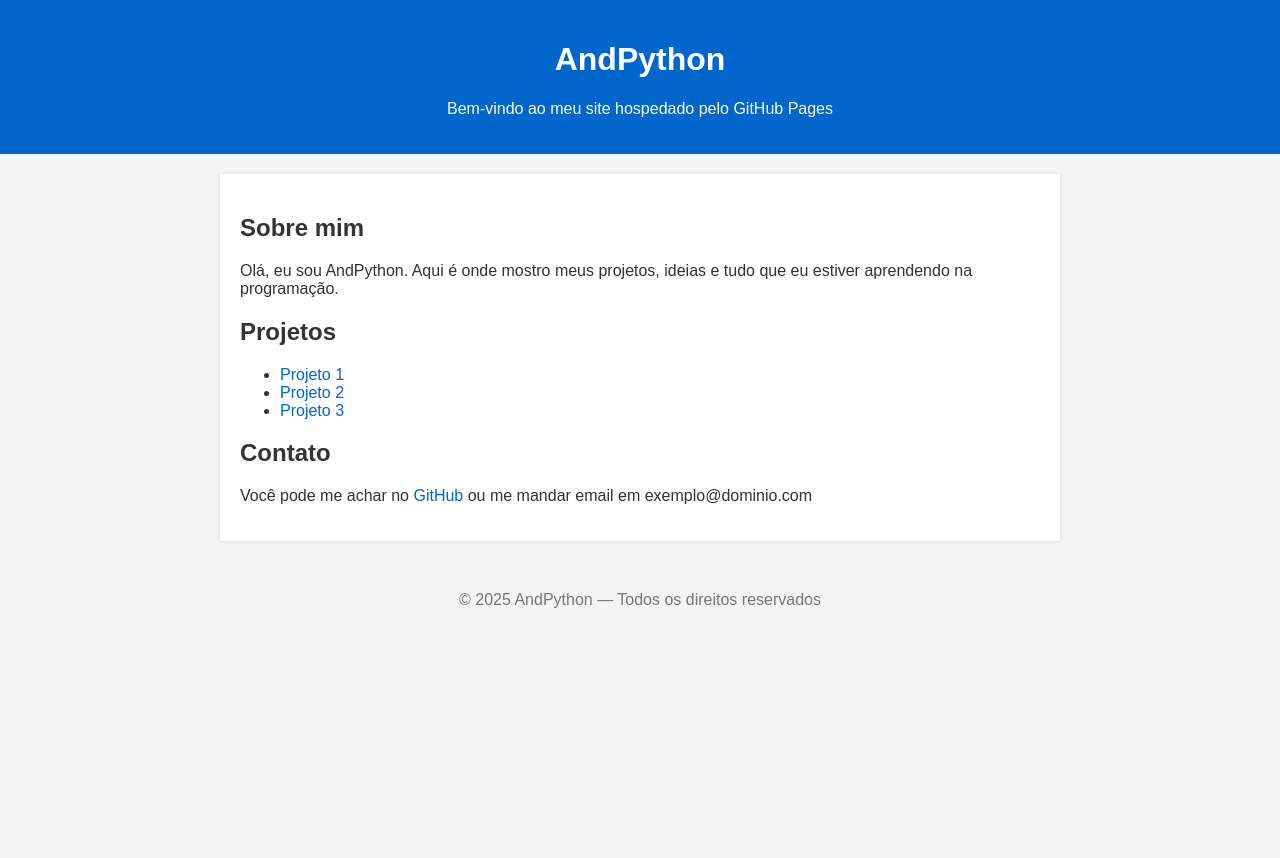
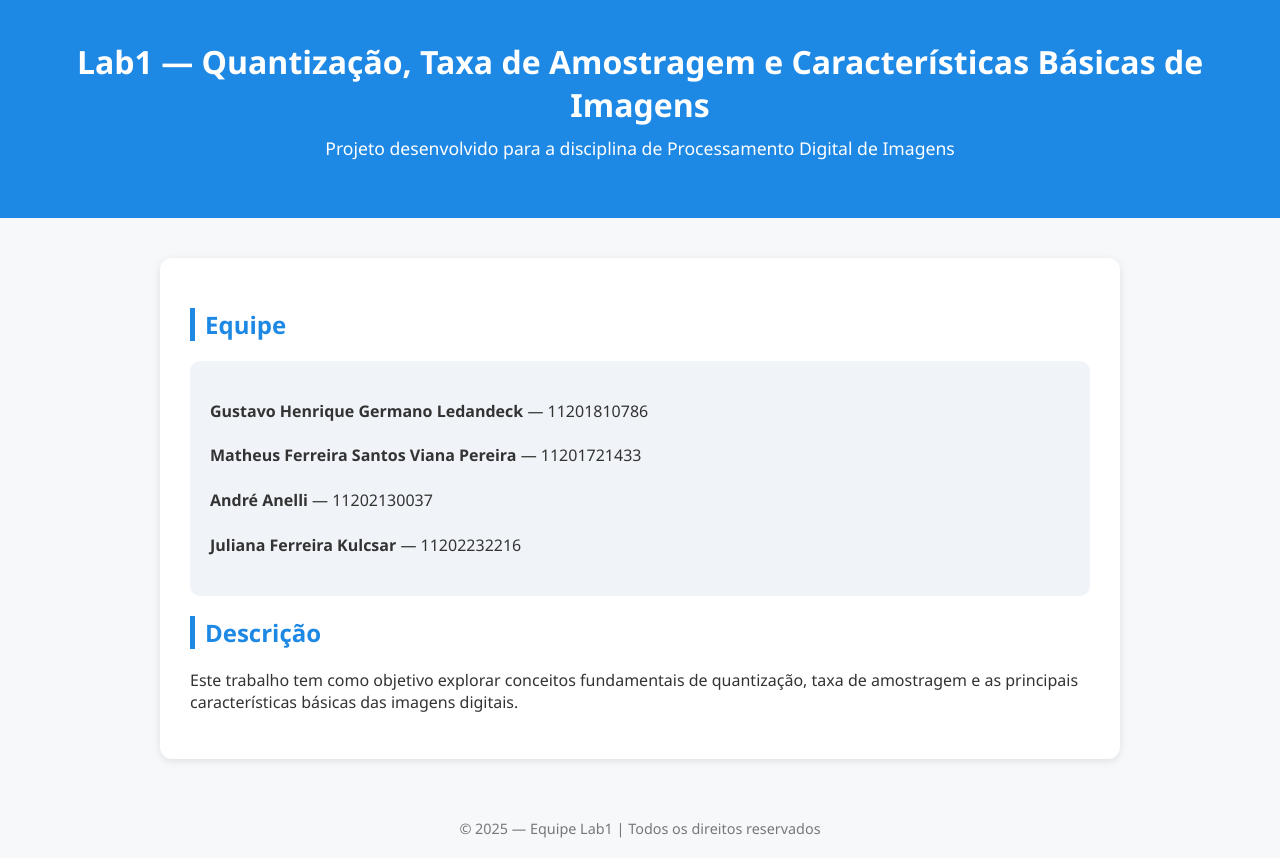
Before and after one commit to andpyton/andpyton.github.io, a plain HTML site: page index.html in a window 1280 px wide. Before the commit the page ends 800 px from the top, so only its background shows below. Drawn offline with Linux system fonts and the light colour scheme.

Commit message:
Update index.html

```diff
--- a/index.html
+++ b/index.html
@@ -1,70 +1,87 @@
 <!doctype html>
 <html lang="pt-BR">
 <head>
-  <meta charset="utf-8">
-  <meta name="viewport" content="width=device-width, initial-scale=1">
-  <title>AndPython — Meu Site</title>
+  <meta charset="utf-8" />
+  <meta name="viewport" content="width=device-width, initial-scale=1" />
+  <title>Lab1 - Quantização e Taxa de Amostragem</title>
   <style>
     body {
-      font-family: Arial, sans-serif;
-      color: #333;
+      font-family: "Segoe UI", Arial, sans-serif;
       margin: 0;
       padding: 0;
-      background: #f4f4f4;
+      background: #f6f8fa;
+      color: #333;
     }
+
     header {
-      background: #0066cc;
+      background: #1e88e5;
       color: white;
-      padding: 20px 0;
       text-align: center;
+      padding: 40px 20px;
     }
+
+    header h1 {
+      margin: 0;
+      font-size: 2em;
+    }
+
+    header p {
+      margin-top: 10px;
+      font-size: 1.1em;
+    }
+
     main {
-      max-width: 800px;
-      margin: 20px auto;
+      max-width: 900px;
+      margin: 40px auto;
       background: white;
+      padding: 30px;
+      border-radius: 12px;
+      box-shadow: 0 2px 8px rgba(0,0,0,0.1);
+    }
+
+    h2 {
+      border-left: 5px solid #1e88e5;
+      padding-left: 10px;
+      color: #1e88e5;
+    }
+
+    .team {
+      background: #f0f4f8;
       padding: 20px;
-      box-shadow: 0 0 5px rgba(0,0,0,0.1);
+      border-radius: 10px;
+      margin-top: 20px;
+      line-height: 1.8;
     }
+
     footer {
       text-align: center;
-      padding: 10px 0;
-      margin-top: 40px;
+      padding: 20px;
       color: #777;
-    }
-    a {
-      color: #0066cc;
-      text-decoration: none;
-    }
-    a:hover {
-      text-decoration: underline;
+      font-size: 0.9em;
     }
   </style>
 </head>
 <body>
   <header>
-    <h1>AndPython</h1>
-    <p>Bem-vindo ao meu site hospedado pelo GitHub Pages</p>
+    <h1>Lab1 — Quantização, Taxa de Amostragem e Características Básicas de Imagens</h1>
+    <p>Projeto desenvolvido para a disciplina de Processamento Digital de Imagens</p>
   </header>
+
   <main>
-    <section>
-      <h2>Sobre mim</h2>
-      <p>Olá, eu sou AndPython. Aqui é onde mostro meus projetos, ideias e tudo que eu estiver aprendendo na programação.</p>
-    </section>
-    <section>
-      <h2>Projetos</h2>
-      <ul>
-        <li><a href="#">Projeto 1</a></li>
-        <li><a href="#">Projeto 2</a></li>
-        <li><a href="#">Projeto 3</a></li>
-      </ul>
-    </section>
-    <section>
-      <h2>Contato</h2>
-      <p>Você pode me achar no <a href="https://github.com/SEU_USERNAME" target="_blank">GitHub</a> ou me mandar email em exemplo@dominio.com</p>
-    </section>
+    <h2>Equipe</h2>
+    <div class="team">
+      <p><strong>Gustavo Henrique Germano Ledandeck</strong> — 11201810786</p>
+      <p><strong>Matheus Ferreira Santos Viana Pereira</strong> — 11201721433</p>
+      <p><strong>André Anelli</strong> — 11202130037</p>
+      <p><strong>Juliana Ferreira Kulcsar</strong> — 11202232216</p>
+    </div>
+
+    <h2>Descrição</h2>
+    <p>Este trabalho tem como objetivo explorar conceitos fundamentais de quantização, taxa de amostragem e as principais características básicas das imagens digitais.</p>
   </main>
+
   <footer>
-    &copy; 2025 AndPython — Todos os direitos reservados
+    &copy; 2025 — Equipe Lab1 | Todos os direitos reservados
   </footer>
 </body>
 </html>
```
